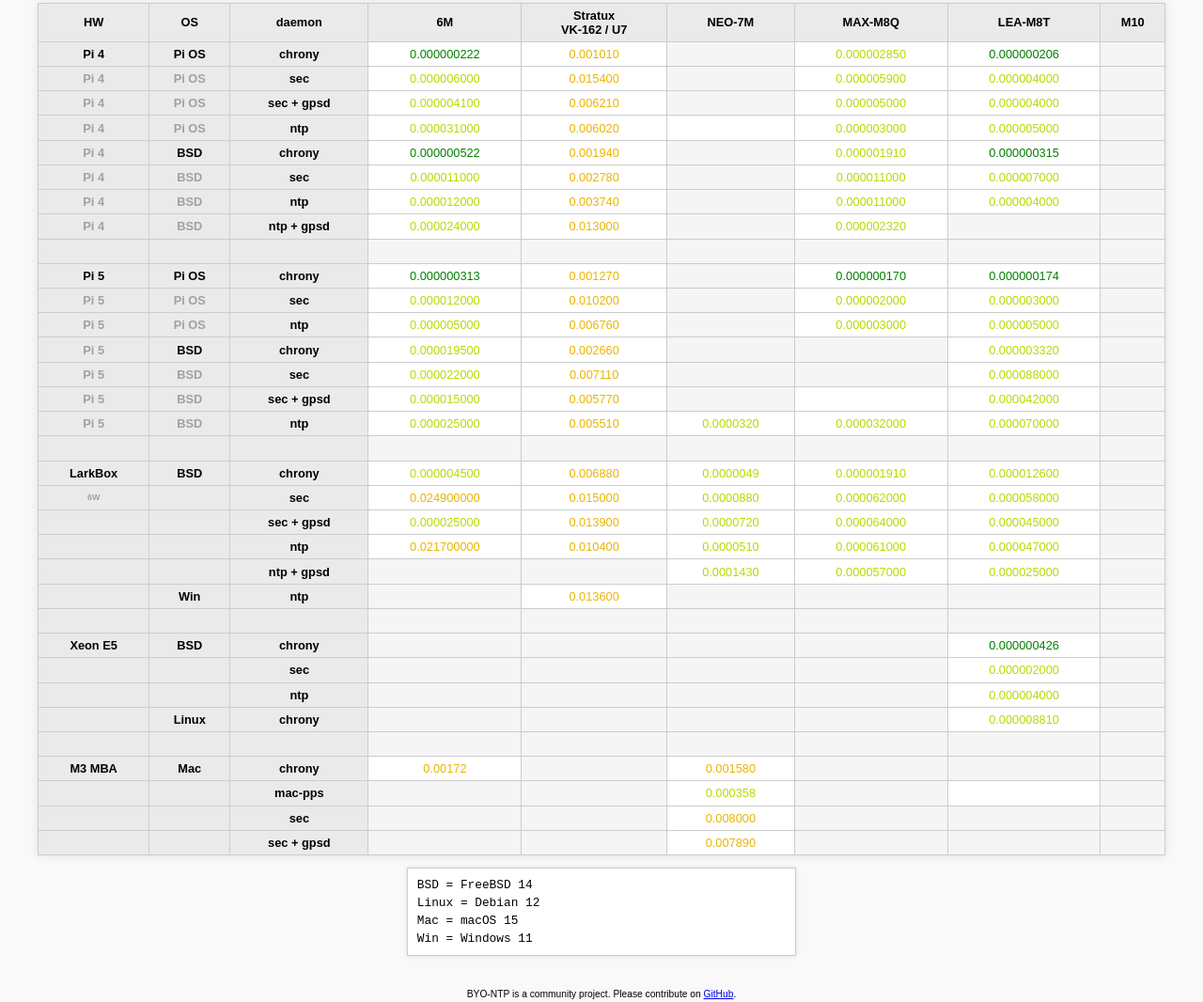
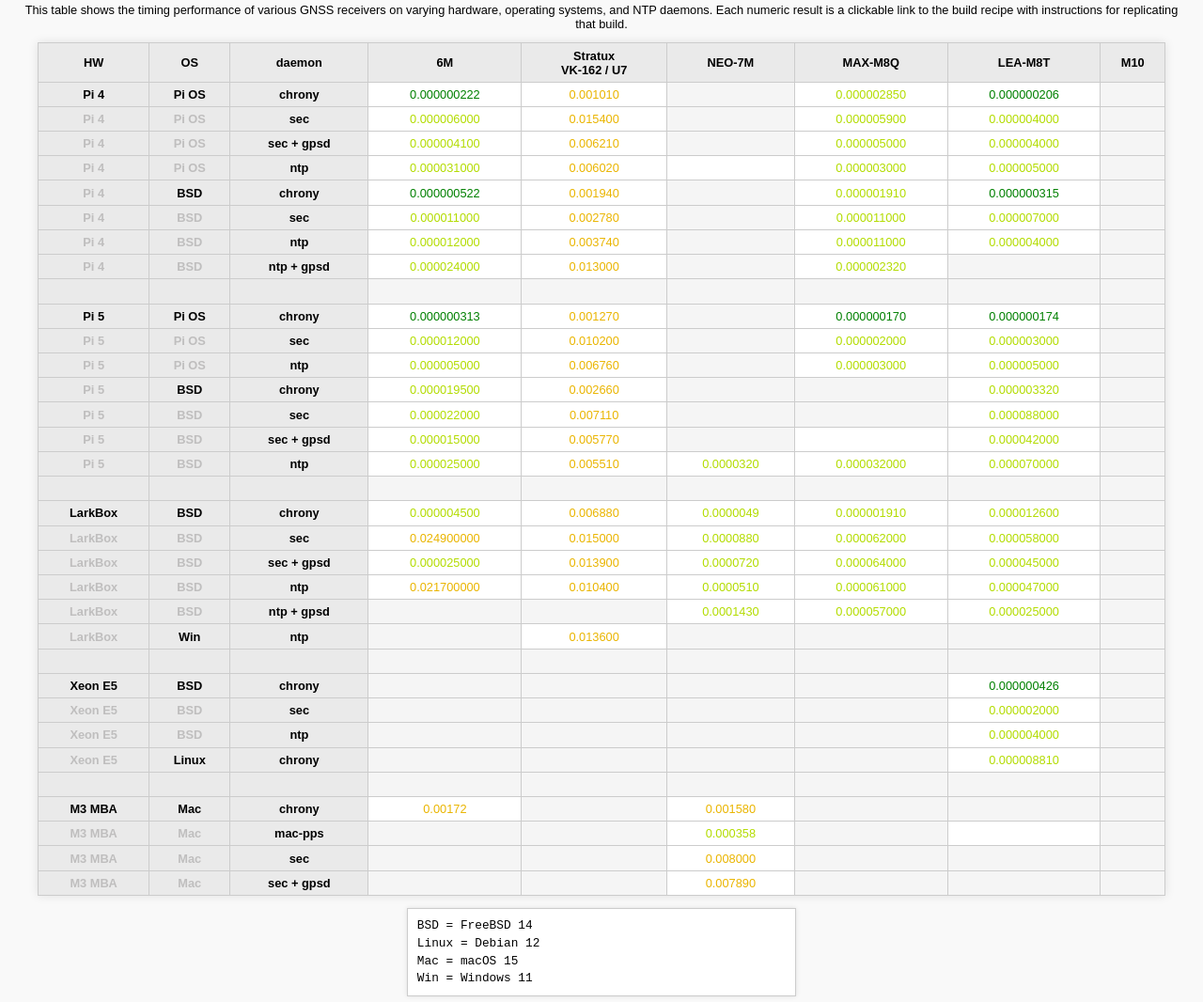
Before and after one commit to BYO-NTP/BYO-NTP.github.io, a website: page htdocs/accuracy.html in a window 1280 px wide. Shown: the part 197-1263 px from the top of the page at 94% size. Drawn offline with Linux system fonts and the light colour scheme.

Commit message:
accuracy: add links to build recipe

```diff
--- a/htdocs/accuracy.html
+++ b/htdocs/accuracy.html
@@ -45,7 +45,7 @@
     .color-us { color: #b3dc00; }
     .color-ns { color: green; }
     .color-ps { color: blue; }
-    .grey { color: #a1a1a1; }
+    .grey { color: #bfbebe; }
     table {
       border-collapse: collapse;
       width: 100%;
@@ -102,6 +102,10 @@
     <p class="color-ns">ns = nanosecond  = 1e-9  = 0.000000001</p>
     <p class="color-ps">ps = picosecond  = 1e-12 = 0.000000000001</p>
   </div>
+  <p class="center">This table shows the timing performance of various GNSS receivers on varying hardware,
+     operating systems, and NTP daemons. Each numeric result is a clickable link to the build recipe with
+     instructions for replicating that build.
+  </p>
   <table id="timing-table">
     <thead>
       <tr>
@@ -135,21 +139,21 @@
       <tr><th class="grey">Pi 5</th><th class="grey">BSD</th><th>ntp</th><td>0.000025000</td><td>0.005510</td><td>0.0000320</td><td>0.000032000</td><td>0.000070000</td><td></td></tr>
       <tr><th>&nbsp;</th><th></th><th></th><td></td><td></td><td></td><td></td><td></td><td></td></tr>
       <tr><th>LarkBox</th><th>BSD</th><th>chrony</th><td>0.000004500</td><td>0.006880</td><td>0.0000049</td><td>0.000001910</td><td>0.000012600</td><td></td></tr>
-      <tr><th class="small">6W</th><th></th><th>sec</th><td>0.024900000</td><td>0.015000</td><td>0.0000880</td><td>0.000062000</td><td>0.000058000</td><td></td></tr>
-      <tr><th>    </th><th></th><th>sec + gpsd</th><td>0.000025000</td><td>0.013900</td><td>0.0000720</td><td>0.000064000</td><td>0.000045000</td><td></td></tr>
-      <tr><th>    </th><th></th><th>ntp</th><td>0.021700000</td><td>0.010400</td><td>0.0000510</td><td>0.000061000</td><td>0.000047000</td><td></td></tr>
-      <tr><th>    </th><th></th><th>ntp + gpsd</td><td></td><td></td><td>0.0001430</td><td>0.000057000</td><td>0.000025000</td><td></td></tr>
-      <tr><th>    </th><th>Win</th><th>ntp</th><td></td><td>0.013600</td><td></td><td></td><td></td><td></td></tr>
+      <tr><th class="grey">LarkBox</th><th class="grey">BSD</th><th>sec</th><td>0.024900000</td><td>0.015000</td><td>0.0000880</td><td>0.000062000</td><td>0.000058000</td><td></td></tr>
+      <tr><th class="grey">LarkBox</th><th class="grey">BSD</th><th>sec + gpsd</th><td>0.000025000</td><td>0.013900</td><td>0.0000720</td><td>0.000064000</td><td>0.000045000</td><td></td></tr>
+      <tr><th class="grey">LarkBox</th><th class="grey">BSD</th><th>ntp</th><td>0.021700000</td><td>0.010400</td><td>0.0000510</td><td>0.000061000</td><td>0.000047000</td><td></td></tr>
+      <tr><th class="grey">LarkBox</th><th class="grey">BSD</th><th>ntp + gpsd</td><td></td><td></td><td>0.0001430</td><td>0.000057000</td><td>0.000025000</td><td></td></tr>
+      <tr><th class="grey">LarkBox</th><th>Win</th><th>ntp</th><td></td><td>0.013600</td><td></td><td></td><td></td><td></td></tr>
       <tr><th>&nbsp;</th><th></th><th></th><td></td><td></td><td></td><td></td><td></td><td></td></tr>
       <tr><th>Xeon E5</th><th>BSD</th><th>chrony</th><td></td><td></td><td></td><td></td><td>0.000000426</td><td></td></tr>
-      <tr><th>    </th><th></th><th>sec</th><td></td><td></td><td></td><td></td><td>0.000002000</td><td></td></tr>
-      <tr><th>    </th><th></th><th>ntp</th><td></td><td></td><td></td><td></td><td>0.000004000</td><td></td></tr>
-      <tr><th>    </th><th>Linux</th><th>chrony</th><td></td><td></td><td></td><td></td><td>0.000008810</td><td></td></tr>
+      <tr><th class="grey">Xeon E5</th><th class="grey">BSD</th><th>sec</th><td></td><td></td><td></td><td></td><td>0.000002000</td><td></td></tr>
+      <tr><th class="grey">Xeon E5</th><th class="grey">BSD</th><th>ntp</th><td></td><td></td><td></td><td></td><td>0.000004000</td><td></td></tr>
+      <tr><th class="grey">Xeon E5</th><th>Linux</th><th>chrony</th><td></td><td></td><td></td><td></td><td>0.000008810</td><td></td></tr>
       <tr><th>&nbsp;</th><th></th><th></th><td></td><td></td><td></td><td></td><td></td><td></td></tr>
       <tr><th>M3 MBA</th><th>Mac</th><th>chrony</th><td>0.00172</td><td></td><td>0.001580</td><td></td><td></td><td></td></tr>
-      <tr><th>    </th><th></th><th>mac-pps</th><td></td><td></td><td>0.000358</td><td></td><td>0.00000</td><td></td></tr>
-      <tr><th>    </th><th></th><th>sec</th><td></td><td></td><td>0.008000</td><td></td><td></td><td></td></tr>
-      <tr><th>    </th><th></th><th>sec + gpsd</th><td></td><td></td><td>0.007890</td><td></td><td></td><td></td></tr>
+      <tr><th class="grey">M3 MBA</th><th class="grey">Mac</th><th>mac-pps</th><td></td><td></td><td>0.000358</td><td></td><td>0.00000</td><td></td></tr>
+      <tr><th class="grey">M3 MBA</th><th class="grey">Mac</th><th>sec</th><td></td><td></td><td>0.008000</td><td></td><td></td><td></td></tr>
+      <tr><th class="grey">M3 MBA</th><th class="grey">Mac</th><th>sec + gpsd</th><td></td><td></td><td>0.007890</td><td></td><td></td><td></td></tr>
     </tbody>
   </table>
 
@@ -166,7 +170,7 @@
 
   <script>
     const isNumeric = (val) => /^\d*\.?\d+$/.test(val);
-    const styleCell = (td) => {
+    function styleCell (td) {
       const val = parseFloat(td.textContent);
       if (td.textContent.trim() === "0" || val === 0) {
         td.setAttribute("data-value", "0");
@@ -182,20 +186,41 @@
           td.classList.add("ps");
         }
       }
-    };
+    }
+
+    function getRowRecipe (th) {
+      if (th.length < 1) return;
+
+      switch (th[1].textContent.trim()) {
+        case "Pi OS": return "Pi-OS-12-GPIO";
+        case "BSD":
+          switch (th[0].textContent.trim()) {
+            case "Pi 4": return "FreeBSD-14-GPIO";
+            case "Pi 5":
+            case "LarkBox": return "FreeBSD-14-USB";
+            case "Xeon E5": return "FreeBSD-14-UART";
+          }
+        case "Mac": return "macOS";
+        case "Win": return "Windows-11-USB";
+      }
+    }
 
     document.addEventListener("DOMContentLoaded", () => {
       const table = document.getElementById("timing-table");
       const rows = table.querySelectorAll("tbody tr");
-      rows.forEach(row => {
+      for (const row of rows) {
+        const th = row.querySelectorAll("th");
+        const recipe = getRowRecipe(th);
+
         const cells = row.querySelectorAll("td");
-        cells.forEach((td, idx) => {
-          if (isNumeric(td.textContent.trim())) {
+        for (const td of cells) {
+          if (td.textContent.trim() !== "") {
             styleCell(td);
+            if (recipe) td.onclick = () => window.open(`https://github.com/BYO-NTP/recipes/wiki/${recipe}`);
           }
-        });
-      });
-    });
+        }
+      }
+    })
   </script>
 </body>
 </html>
```
Also changed, not shown: htdocs/img/wiki/accuracy.png (added).
